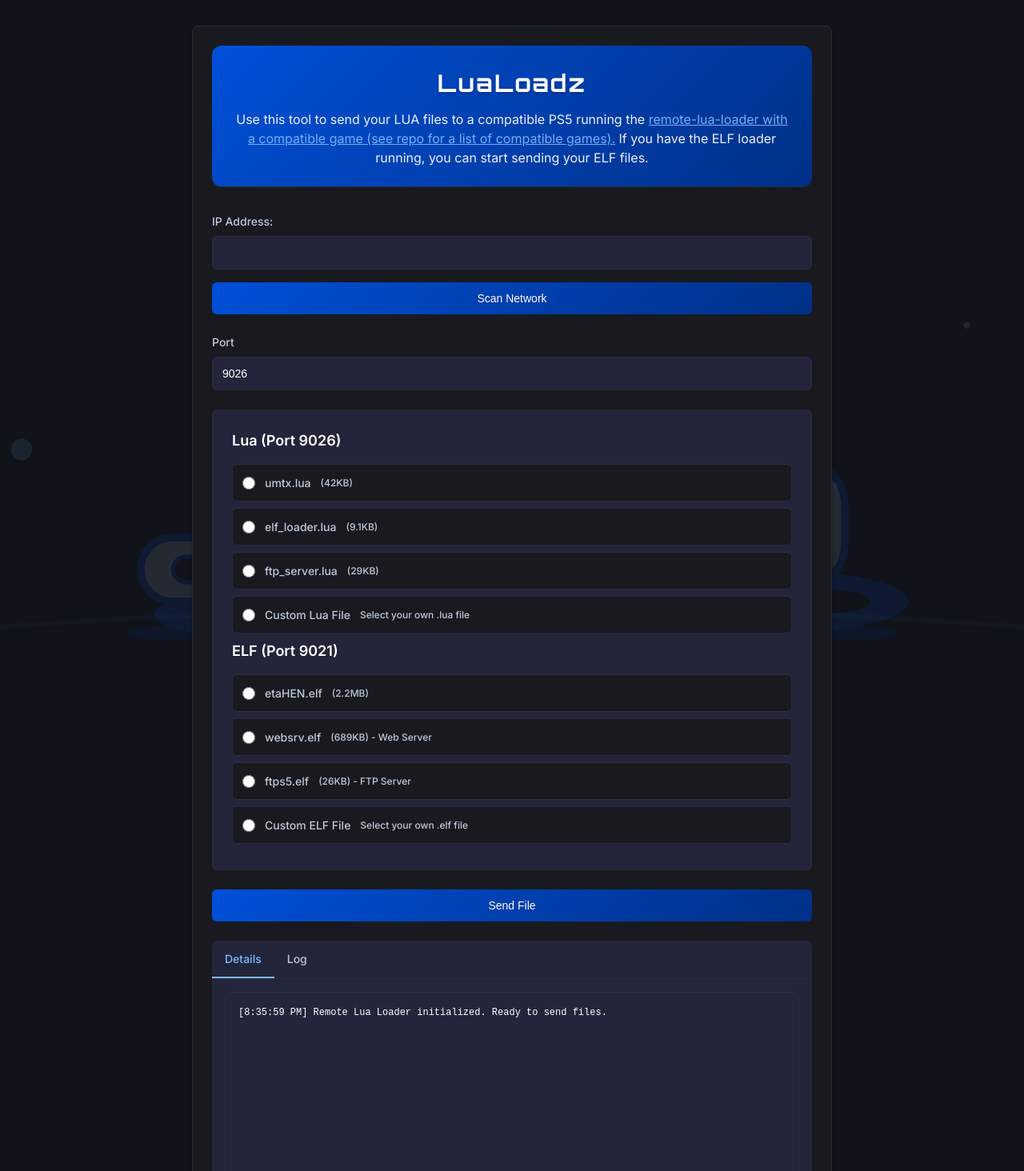
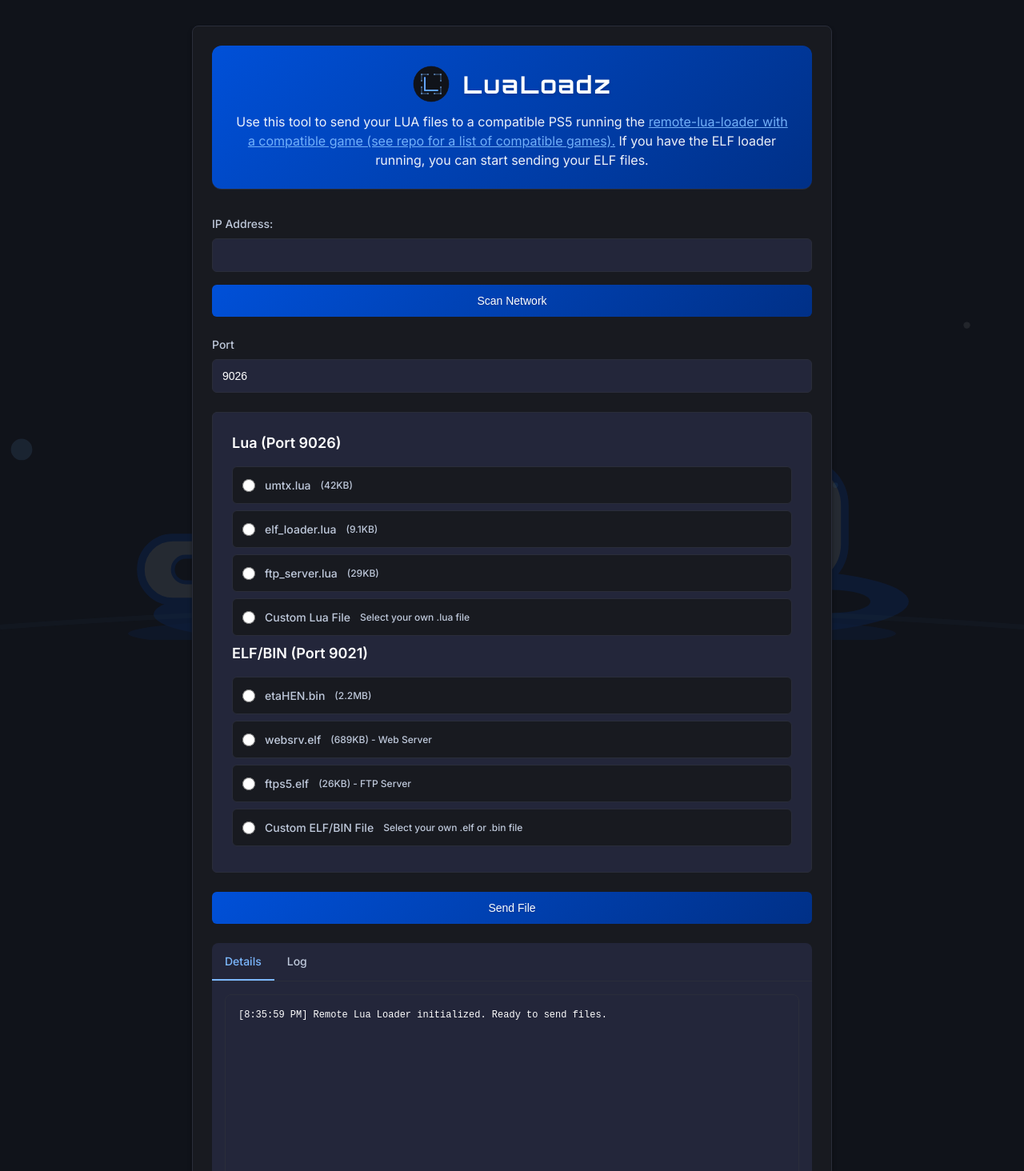
Before and after one commit to m2themama/lualoadz, a website: page public/index.html in a window 1280 px wide. Shown: the top 1464 px of the page at 80% size. Drawn offline with Linux system fonts and the light colour scheme.

Commit message:
added the latest public release etaHEN (2.1b), added .bin file support for port 9021, updated the readme slightly to mention that a jailbreakable ps5 running the remote lua loader would be needed for this tool, added favicons and icons, added a web manifest file for better PWA support

```diff
--- a/public/index.html
+++ b/public/index.html
@@ -4,6 +4,12 @@
     <meta charset="UTF-8" />
     <meta name="viewport" content="width=device-width, initial-scale=1.0" />
     <title>LuaLoadz</title>
+    <!-- Favicon links -->
+    <link rel="icon" type="image/svg+xml" href="/favicon.svg">
+    <link rel="icon" type="image/png" sizes="32x32" href="/favicon-32x32.png">
+    <link rel="icon" type="image/png" sizes="16x16" href="/favicon-16x16.png">
+    <link rel="apple-touch-icon" sizes="180x180" href="/apple-touch-icon.png">
+    <link rel="manifest" href="/site.webmanifest">
     <link
       href="https://fonts.googleapis.com/css2?family=Inter:wght@400;500;600;700&family=Orbitron:wght@700&display=swap"
       rel="stylesheet"
@@ -70,7 +76,17 @@
         margin-bottom: 2rem;
       }
 
+      .logo {
+        width: 48px;
+        height: 48px;
+        margin-right: 1rem;
+        vertical-align: middle;
+      }
+
       .header h1 {
+        display: flex;
+        align-items: center;
+        justify-content: center;
         font-size: 2.2rem;
         font-family: "Orbitron", "Inter", sans-serif;
         font-weight: 700;
@@ -501,7 +517,10 @@
     />
     <div class="container">
       <div class="header">
-        <h1>LuaLoadz</h1>
+        <h1>
+          <img src="/favicon.svg" alt="LuaLoadz Logo" class="logo">
+          LuaLoadz
+        </h1>
         <p>
           Use this tool to send your LUA files to a compatible PS5 running the
           <a href="https://github.com/shahrilnet/remote_lua_loader">
@@ -604,16 +623,16 @@
             </div>
           </div>
 
-          <h3>ELF (Port 9021)</h3>
+          <h3>ELF/BIN (Port 9021)</h3>
           <div class="file-option">
             <label>
               <input
                 type="radio"
                 name="fileType"
-                value="etaHEN.elf"
+                value="etaHEN.bin"
                 data-port="9021"
               />
-              <span>etaHEN.elf</span>
+              <span>etaHEN.bin</span>
               <span class="file-info">(2.2MB)</span>
             </label>
           </div>
@@ -649,12 +668,12 @@
                 value="manual_elf"
                 data-port="9021"
               />
-              <span>Custom ELF File</span>
-              <span class="file-info">Select your own .elf file</span>
+              <span>Custom ELF/BIN File</span>
+              <span class="file-info">Select your own .elf or .bin file</span>
             </label>
           </div>
           <div class="manual-file-input" id="manualElfInput">
-            <input type="file" id="elfFile" name="elfFile" accept=".elf" />
+            <input type="file" id="elfFile" name="elfFile" accept=".elf,.bin" />
             <div id="elfFileInfo" class="file-info" style="display: none">
               Filename: <span id="elfFileName"></span><br />
               Size: <span id="elfFileSize"></span> bytes
@@ -851,8 +870,8 @@
         elfFileInput.addEventListener("change", function () {
           const file = this.files[0];
           if (file) {
-            if (!file.name.endsWith(".elf")) {
-              showStatus("Please select a .elf file", "error");
+            if (!file.name.endsWith(".elf") && !file.name.endsWith(".bin")) {
+              showStatus("Please select a .elf or .bin file", "error");
               this.value = "";
               return;
             }
```
Also changed, not shown: server.js (+7 -7 lines), README.md, public/favicon.svg (added), public/site.webmanifest (added), 2 other files.
